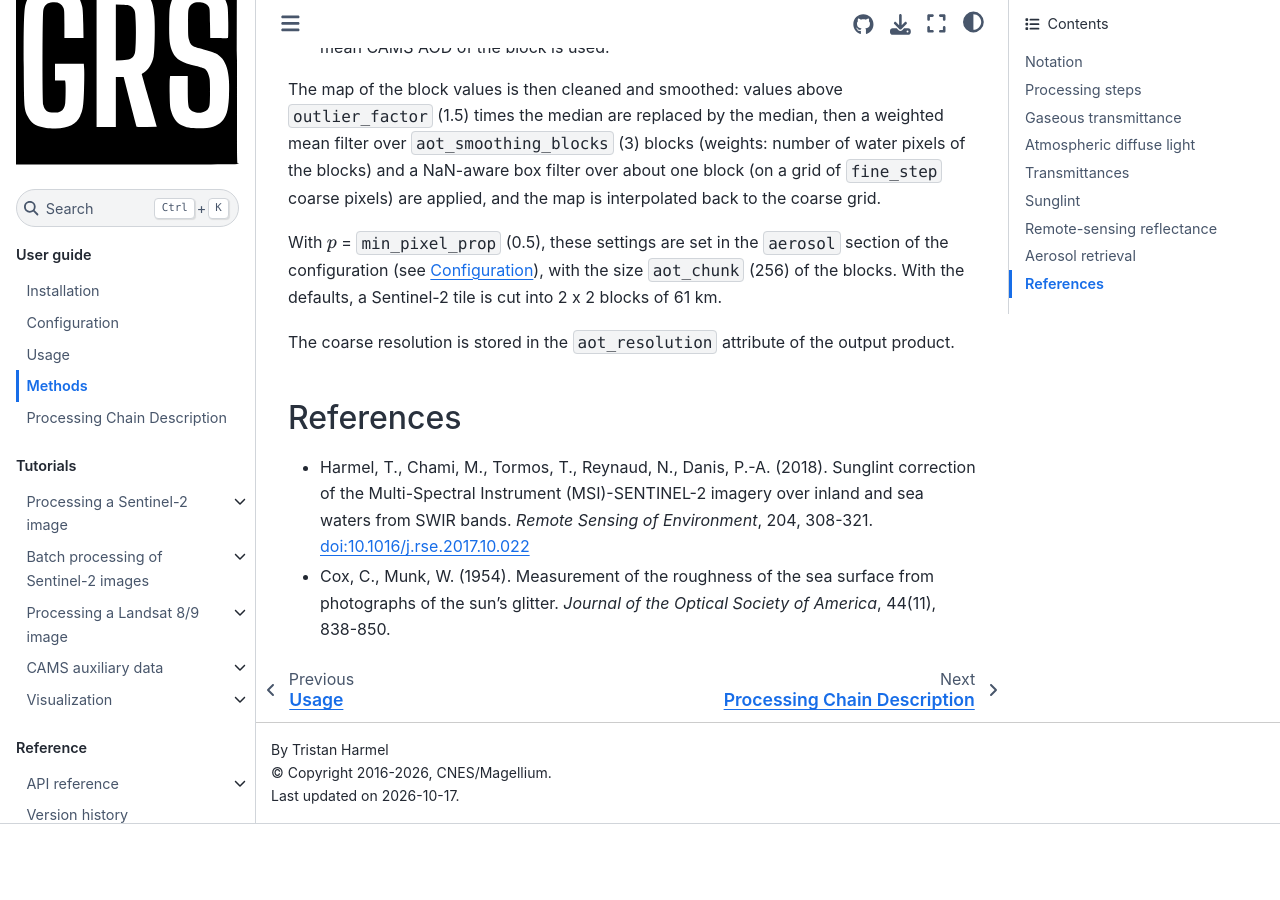
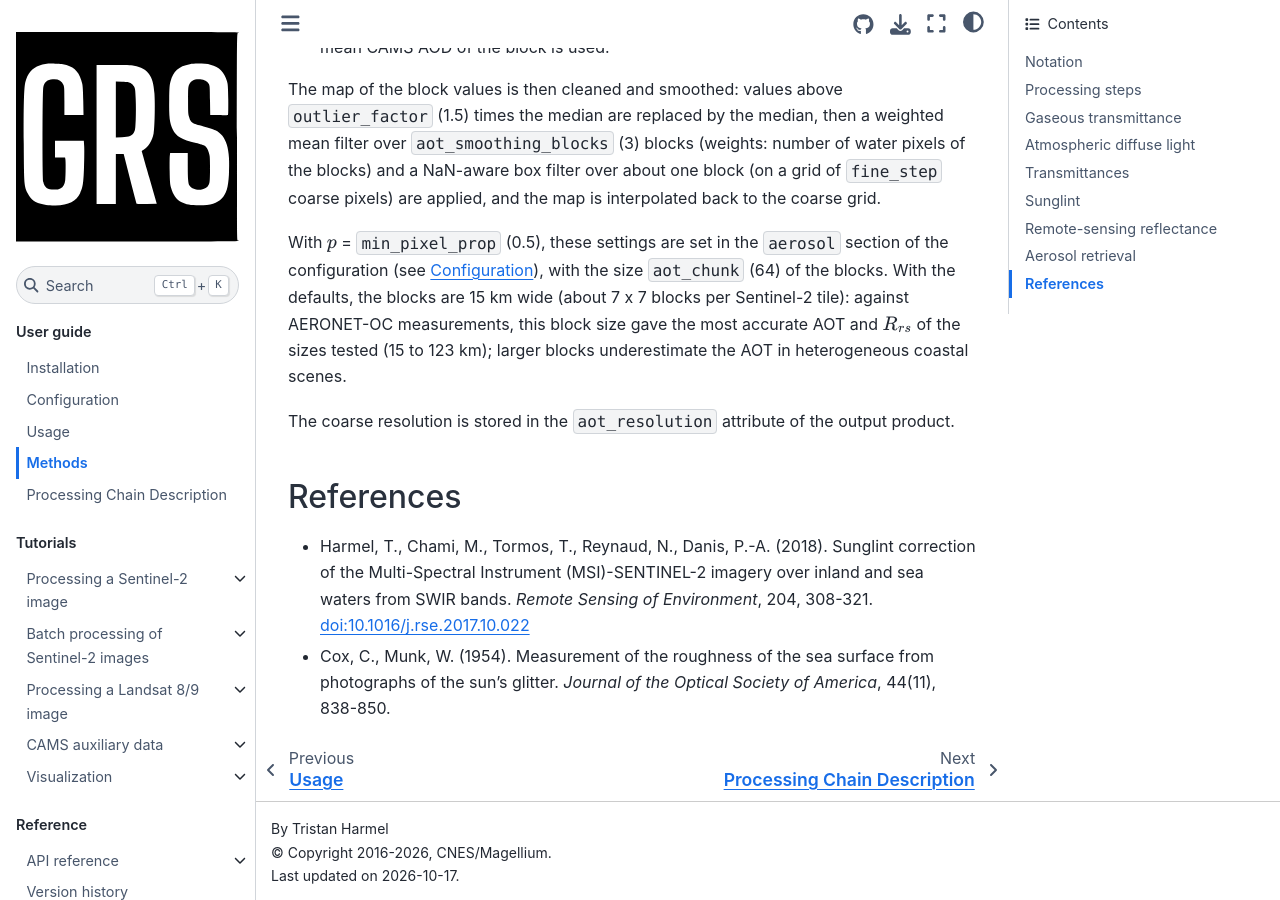
Before and after one commit to Tristanovsk/grs, a Sphinx documentation site: the page built from docs/source/methods.rst, in a window 1280 px wide and 900 px high, scrolled down 4783 px. Built offline with Sphinx 7.4.7 and the Sphinx Book theme 1.1.4, drawn with Linux system fonts in a browser that asks for light colours; pages that are not in the unit, such as notebooks, are missing from menus; before the commit the page ends 5607 px from its top, so only the background shows below that.

Commit message:
default aot_chunk 64: AOT retrieval blocks of 15 km at 240 m
Validated against AERONET-OC (Venise, Section-7 Platform; 73 AOT and 67
Rrs matchups, notebook/settings_aerosols/AERONET-OC): with blocks of
15 km instead of 61 km (aot_chunk 256), AOT RMSE 0.066 instead of 0.094,
bias -0.013 instead of -0.054, Rrs RMSE 23 to 33 % lower in all bands.

```diff
--- a/docs/source/methods.rst
+++ b/docs/source/methods.rst
@@ -216,8 +216,10 @@ blocks (weights: number of water pixels of the blocks) and a NaN-aware box filte
 grid.
 
 With :math:`p` = ``min_pixel_prop`` (0.5), these settings are set in the ``aerosol`` section of the
-configuration (see :doc:`configuration`), with the size ``aot_chunk`` (256) of the blocks. With the
-defaults, a Sentinel-2 tile is cut into 2 x 2 blocks of 61 km.
+configuration (see :doc:`configuration`), with the size ``aot_chunk`` (64) of the blocks. With the
+defaults, the blocks are 15 km wide (about 7 x 7 blocks per Sentinel-2 tile): against AERONET-OC
+measurements, this block size gave the most accurate AOT and :math:`R_{rs}` of the sizes tested (15 to
+123 km); larger blocks underestimate the AOT in heterogeneous coastal scenes.
 
 The coarse resolution is stored in the ``aot_resolution`` attribute of the output product.
 
```
Also changed, not shown: CHANGELOG.md (+3 -0 lines), 2 other files.
